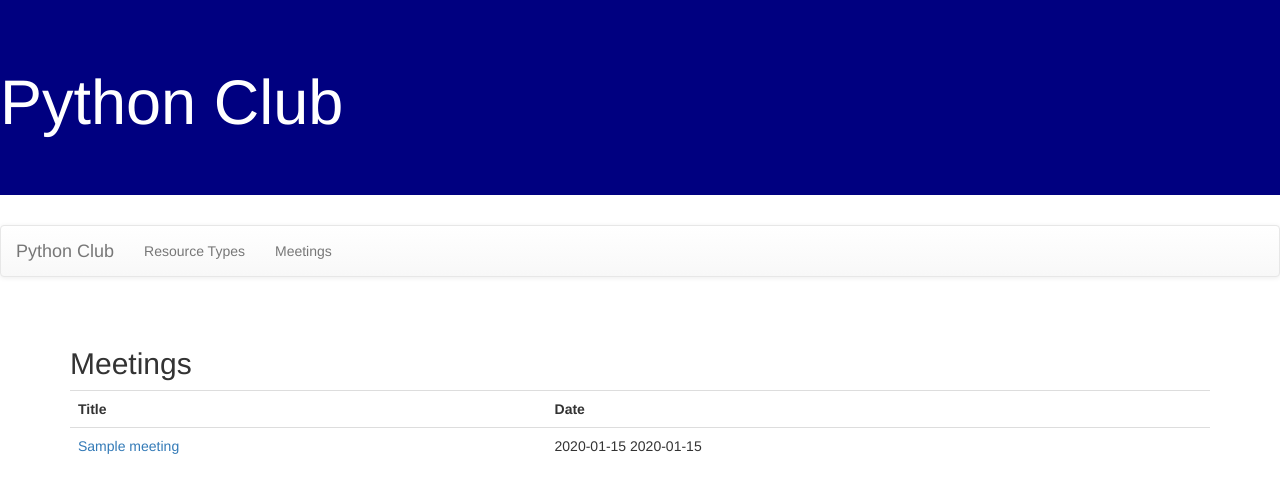
After one commit to generocha/ITC172, a Django app: template PythonClub/Club/templates/club/meetings.html in a window 1280 px wide. The commit adds this page. Shown: the top 493 px of the page. Run offline with Django 3.2, Linux system fonts and the light colour scheme; the template is opened without the code that fills it: most values are stand-ins (such as "Sample title", 1, 10 or a date in 2020); some libraries are stand-ins or nearby versions.

Commit message:
add inital view and detail pages

```diff
--- a/PythonClub/Club/templates/base.html
+++ b/PythonClub/Club/templates/base.html
@@ -19,6 +19,7 @@
                 </div>
                 <ul class="nav navbar-nav">
                     <li><a href="{% url 'resources' %}">Resource Types</a></li>
+                    <li><a href="{% url 'meetings' %}">Meetings</a></li>
                 </ul>
                 </div>
                 </nav>
--- /dev/null
+++ b/PythonClub/Club/templates/club/meetings.html
@@ -0,0 +1,17 @@
+{% extends 'base.html' %}
+{% block content %}
+<h2>Meetings</h2>
+<table class="table">
+  <tr>
+      <th>Title</th>
+      <th>Date</th>
+  </tr>
+  {% for m in meetings_list %}
+    <tr>
+        <td><a href="{% url 'meetingdetails' id=m.id %}">{{ m.meetingtitle }}</a></td></td>
+        <td> {{m.meetingdate }} {{m.meetingtime }}</td>
+    </tr>
+    {% endfor %}
+
+</table>
+{% endblock %}
--- a/PythonClub/Club/urls.py
+++ b/PythonClub/Club/urls.py
@@ -4,4 +4,6 @@ from . import views
 urlpatterns=[
     path('', views.index, name='index'),
     path('resources/', views.gettypes, name='resources'),
+    path('getmeetings/', views.getmeetings, name='meetings'),
+    path('meetingdetails/<int:id>', views.meetingdetails, name='meetingdetails'),
 ]
```
Also changed, not shown: PythonClub/Club/templates/club/meetingdetails.html (added, +10 -0 lines), PythonClub/Club/views.py (+17 -1 lines).
